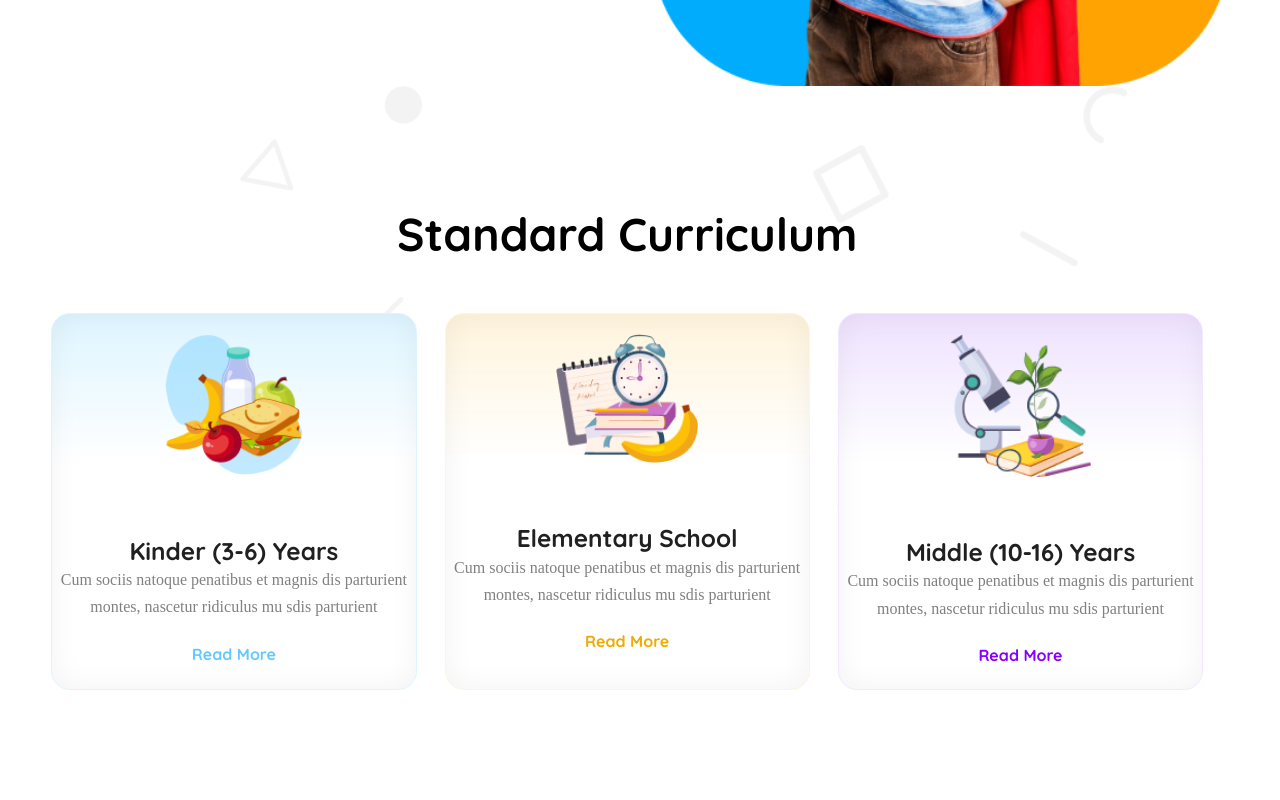
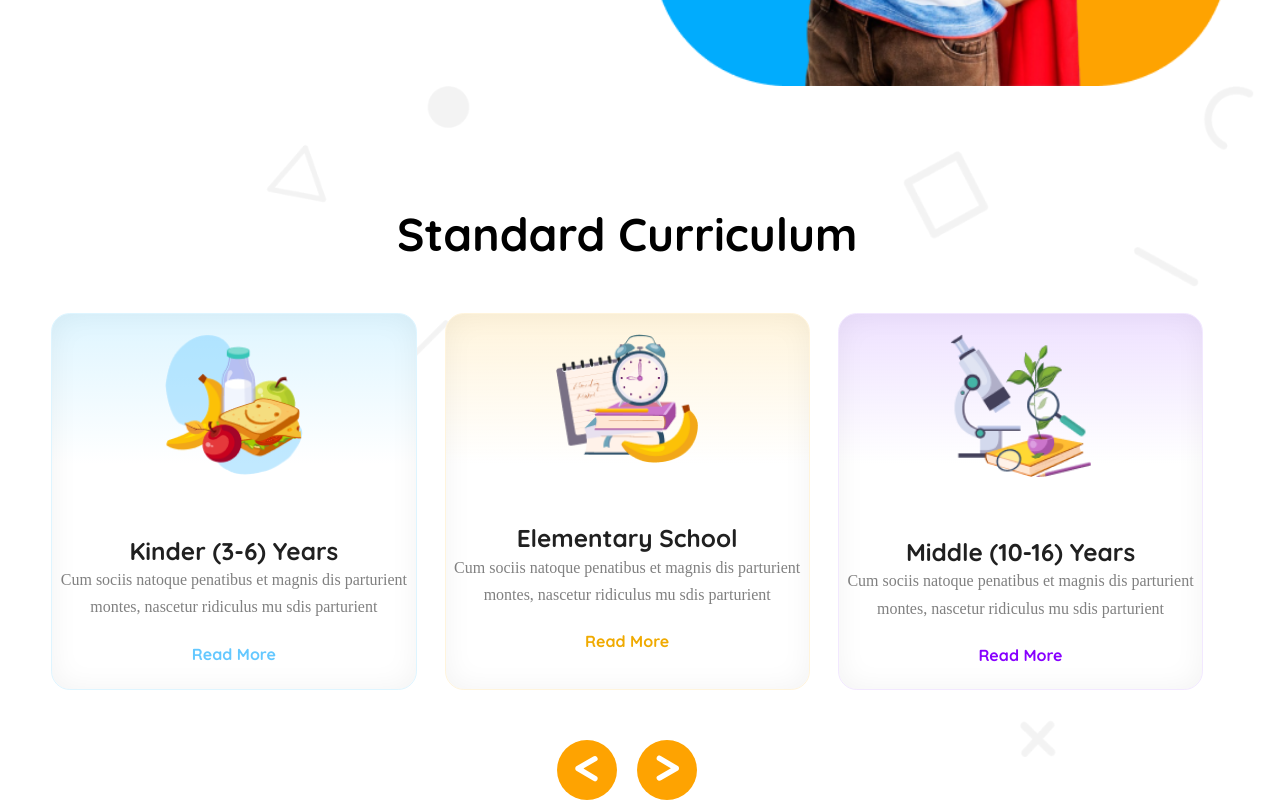
Before and after one commit to jayedalnahian/A2-Kids-School, a plain HTML site: page index.html in a window 1280 px wide. Shown: the part 722-1522 px from the top of the page. Before the commit the page ends 1412 px from the top, so only its background shows below. Drawn offline with Linux system fonts and the light colour scheme; a web font is replaced by a local one.

Commit message:
added arrows

```diff
--- a/index.html
+++ b/index.html
@@ -87,6 +87,10 @@
                     <a href="" class="sec-one-a sec-one-a-3">Read More</a>
                 </div>
             </div>
+            <div class="sec-one-second-div">
+                <div class="sec-one-second-div-sub"><</div>
+                <div class="sec-one-second-div-sub">></div>
+            </div>
         </section>
     </main>
 </body>
--- a/style.css
+++ b/style.css
@@ -257,13 +257,15 @@ hr {
     margin: 20px 0;
 }
 
-.sec-one-a-1{
+.sec-one-a-1 {
     color: rgb(100, 200, 255);
 }
-.sec-one-a-2{
+
+.sec-one-a-2 {
     color: rgb(240, 170, 0);
 }
-.sec-one-a-3{
+
+.sec-one-a-3 {
     color: rgb(135, 0, 255);
 }
 
@@ -272,7 +274,6 @@ hr {
     flex-direction: column;
     align-items: center;
     border-radius: 18.86px
-
 }
 
 .sec-one-sub-div-1 {
@@ -305,6 +306,26 @@ hr {
     display: flex;
     gap: 28px;
 
+}
+
+.sec-one-second-div-sub {
+    width: 60px;
+    height: 60px;
+    border-radius: 30px;
+    background: rgb(254, 163, 1);
+    color: rgb(255, 255, 255);
+    font-family: Font Awesome 5 Free;
+    font-size: 50px;
+    font-weight: 900;
+    line-height: 24px;
+    letter-spacing: 0%;
+    text-align: center;
+    padding: 15px;
+}
+
+.sec-one-second-div{
+    display: flex;
+    gap: 20px;
 }
 
 
@@ -348,7 +369,8 @@ hr {
         line-height: 2.5rem;
         text-align: center;
     }
-    .hero-description{
+
+    .hero-description {
         text-align: center;
     }
 
@@ -369,18 +391,23 @@ hr {
 
     /* ...SECTION ONE STYLE ...... */
 
-    .third-heading{
+    .third-heading {
         font-size: 1.625rem;
         line-height: 3rem;
     }
 
-    .sec-one-first-div{
+    .sec-one-first-div {
         flex-direction: column;
         align-items: center;
         gap: 100px;
     }
-    .sec-one-sub-div{
+
+    .sec-one-sub-div {
         width: 95vw;
+    }
+
+    .sec-one-second-div{
+        display: none;
     }
 
 
```
